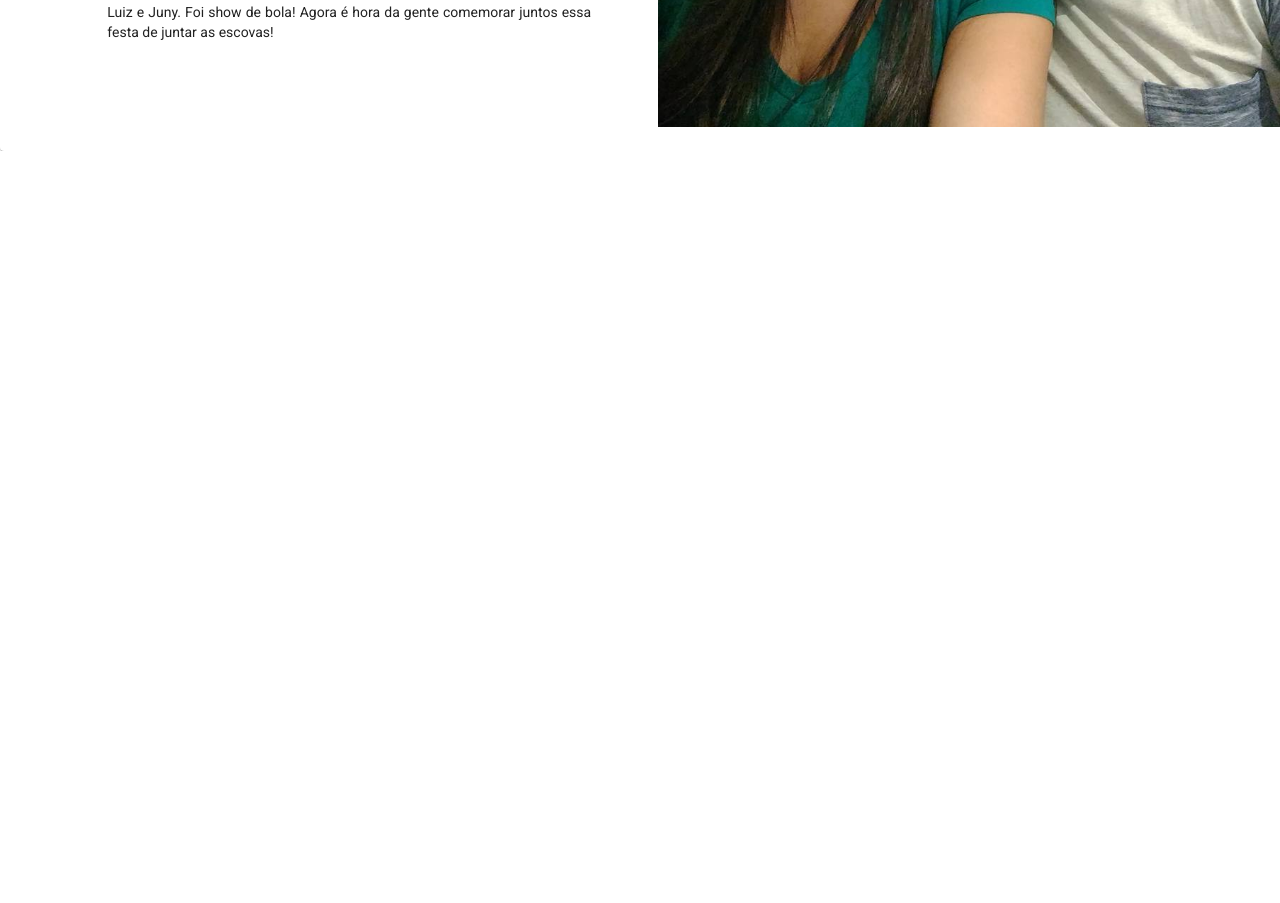
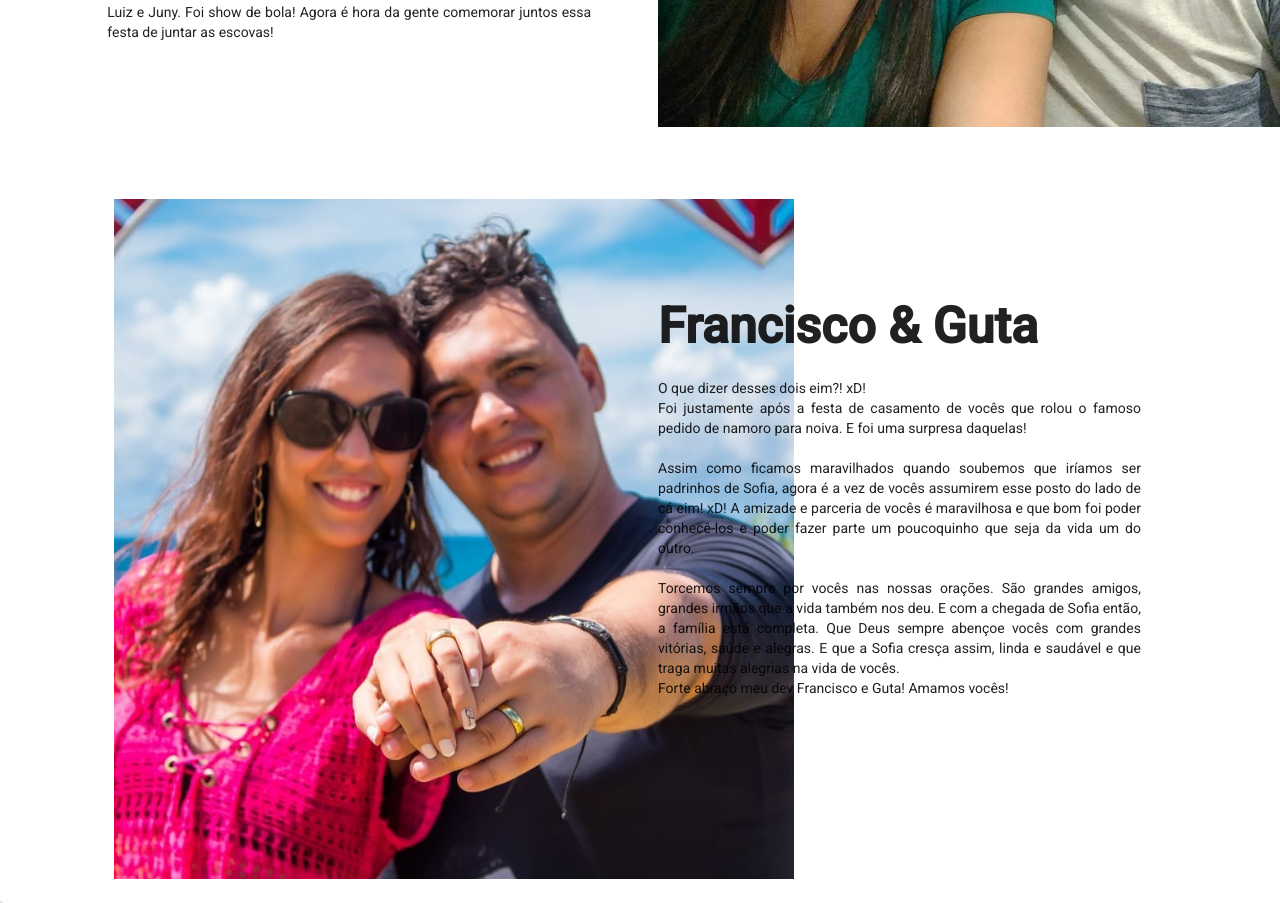
Before and after one commit to pedrolls/app-angular-casamento, an Angular app: page /home/padrinhos-madrinhas in a window 1280 px wide. Shown: the part 1640-2543 px from the top of the page. Before the commit the page ends 1791 px from the top, so only its background shows below. Built offline with nearby package versions, Linux system fonts and the light colour scheme.

Commit message:
Adição de padrinhos

```diff
--- a/src/app/pages/padrinhos/padrinhos.component.html
+++ b/src/app/pages/padrinhos/padrinhos.component.html
@@ -66,5 +66,26 @@
         <img class="rightImg" src="../../../assets/imagens/alexandre&del.jpg">
       </td>
     </tr>
+    <tr>
+      <td>
+        <img class="leftImg" src="../../../assets/imagens/guta&francisco.jpg">
+      </td>
+      <td class="rightTextTd">
+        <h1 style="font-weight: bold; font-size: 50px;">Francisco & Guta</h1> <br>
+        <p style="text-align: justify;"> O que dizer desses dois eim?! xD! <br> Foi justamente após a festa de casamento de vocês que rolou o famoso pedido
+          de namoro para noiva. E foi uma surpresa daquelas!
+          <br><br>
+          Assim como ficamos maravilhados quando soubemos que iríamos ser padrinhos de Sofia, agora é a vez de vocês assumirem esse posto do lado
+          de cá eim! xD! A amizade e parceria de vocês é maravilhosa e que bom foi poder conhecê-los e poder fazer parte um poucoquinho que seja
+          da vida um do outro.
+          <br><br>
+          Torcemos sempre por vocês nas nossas orações. São grandes amigos, grandes irmãos que a vida também nos deu. E com a chegada de Sofia então,
+          a família está completa. Que Deus sempre abençoe vocês com grandes vitórias, saúde e alegras. E que a Sofia cresça assim, linda e saudável
+          e que traga muitas alegrias na vida de vocês.
+          <br>
+          Forte abraço meu dev Francisco e Guta! Amamos vocês!
+        </p>
+      </td>
+    </tr>
   </table>
 </mat-card>
```
Also changed, not shown: src/assets/imagens/guta&francisco.jpg (added).
